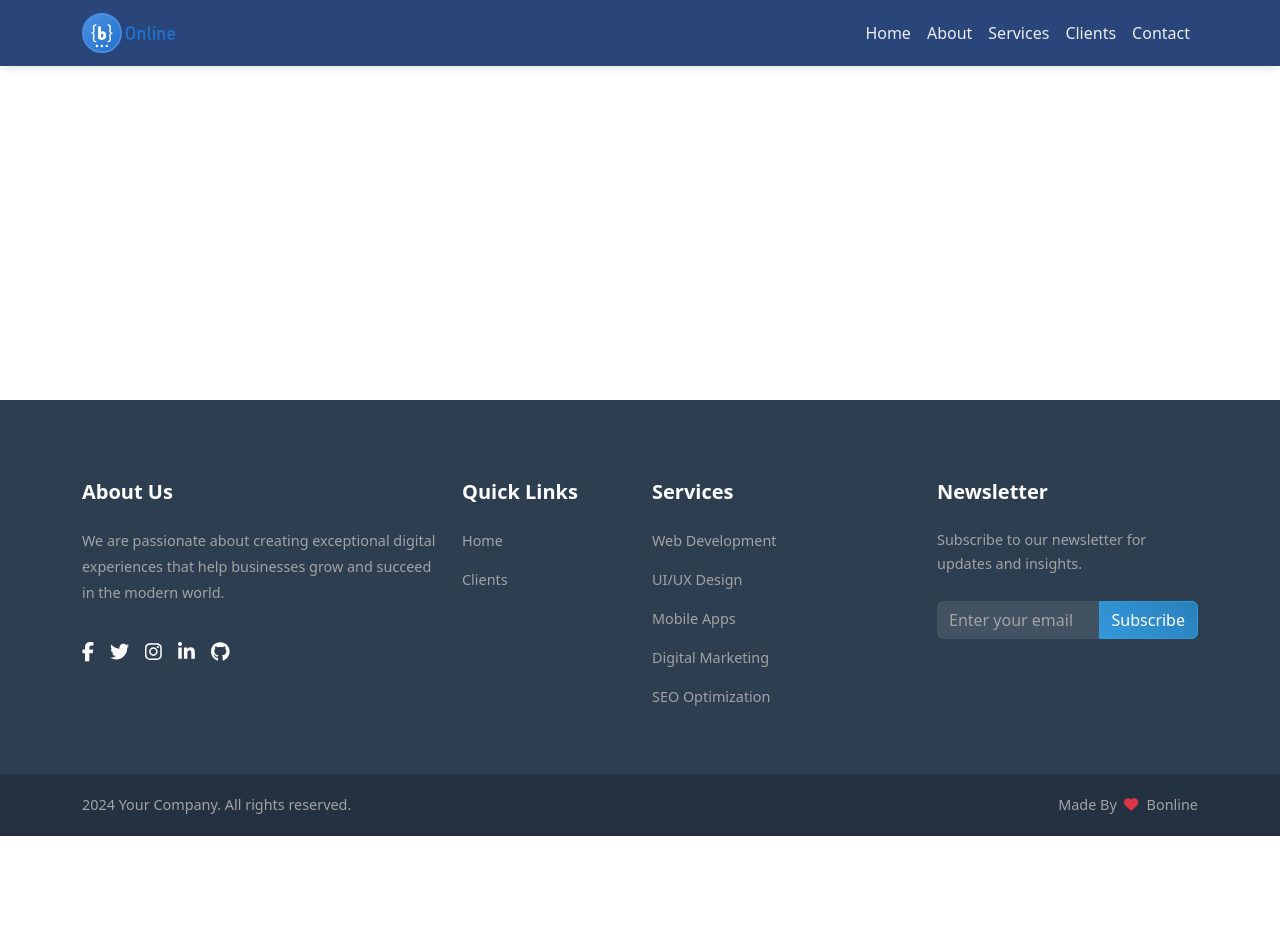
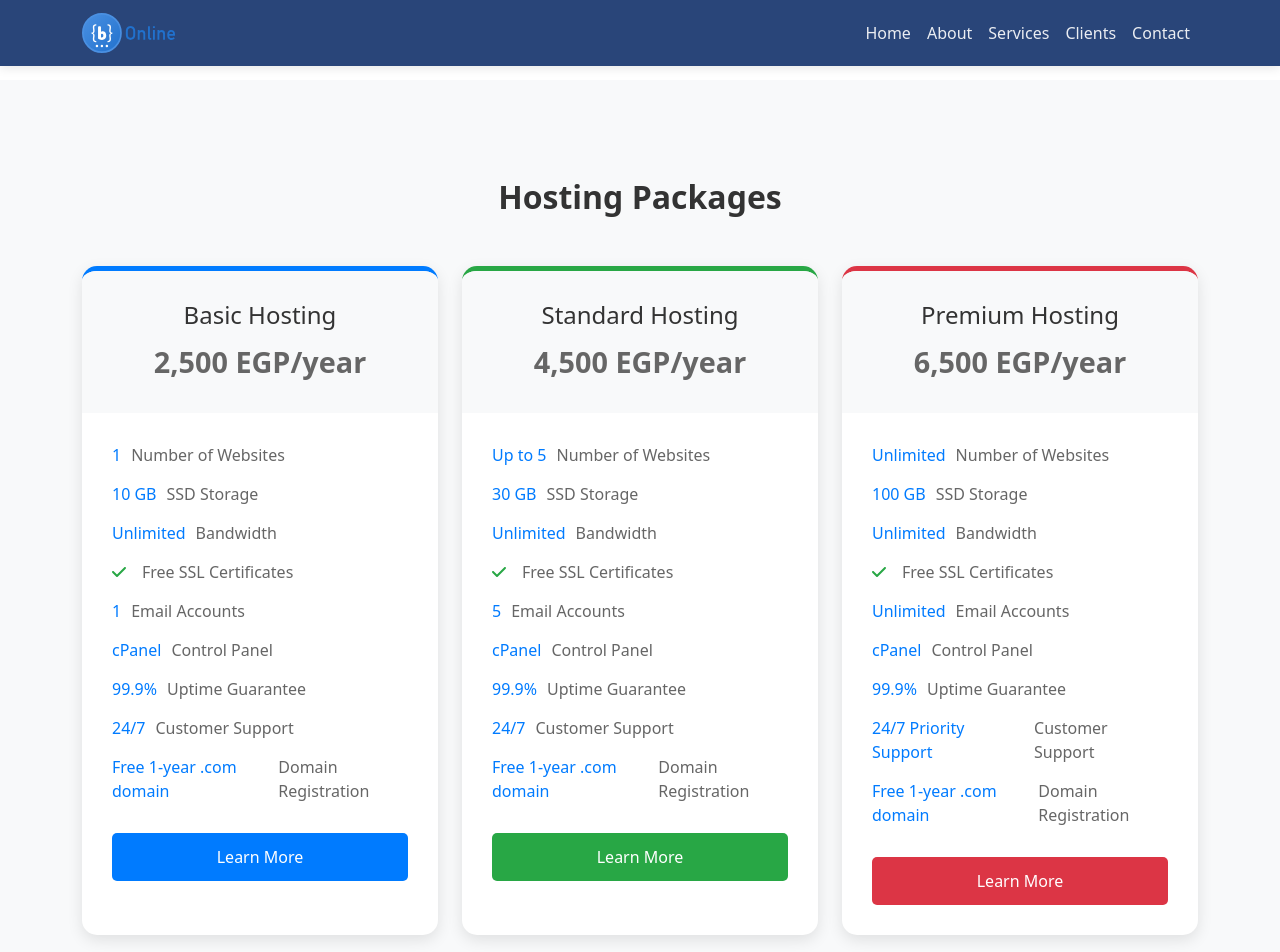
Before and after one commit to NourKaramBonline/Bonline, a React (Create React App) app: page /hosting-packages in a window 1280 px wide. Shown: the top 952 px of the page. Before the commit the page ends 836 px from the top, so only its background shows below. Built offline with nearby package versions, Linux system fonts and the light colour scheme.

Commit message:
Hosting packages adding packages

```diff
--- a/src/App.js
+++ b/src/App.js
@@ -17,6 +17,7 @@ import project5Logo from './assets/images/internationalElevatorlogo.jpg';
 import itc4uLogo from './assets/images/itc4uLogoNew.jpg';
 import Clients from './pages/Clients';
 import EcommercePackages from './pages/EcommercePackages';
+import HostingPackages from './pages/HostingPackages';
 import Layout from './components/Layout';
 import 'bootstrap/dist/css/bootstrap.min.css';
 import './styles.css';
@@ -141,7 +142,7 @@ function App() {
                                             <div className="card service-card h-100">
                                                 <div className="card-body text-center">
                                                     <FontAwesomeIcon icon={faServer} className="service-icon mb-3" />
-                                                    <h5 className="card-title">Hosting Solutions Packages</h5>
+                                                    <h5 className="card-title">Hosting Packages</h5>
                                                     <button
                                                         className='btn btn-outline-primary'
                                                         onClick={() => history.push('/hosting-packages')}
@@ -320,6 +321,7 @@ function App() {
                     )} />
                     <Route path="/clients" component={Clients} />
                     <Route path="/ecommerce-packages" component={EcommercePackages} />
+                    <Route path="/hosting-packages" component={HostingPackages} />
                 </Switch>
             </Layout>
         </div>
--- a/src/pages/HostingPackages.js
+++ b/src/pages/HostingPackages.js
@@ -1,109 +1,120 @@
 import React from 'react';
 import { FontAwesomeIcon } from '@fortawesome/react-fontawesome';
-import { faCheck, faStar, faTimes } from '@fortawesome/free-solid-svg-icons';
+import { faCheck, faTimes } from '@fortawesome/free-solid-svg-icons';
+import { useHistory } from 'react-router-dom';
+import styles from './HostingPackages.module.css';
 
-function HostingPackages() {
-    const packagesTwo = [
+const HostingPackages = () => {
+    const history = useHistory();
+
+    const handleLearnMore = () => {
+        history.push('/#about');
+        const aboutSection = document.getElementById('about');
+        if (aboutSection) {
+            aboutSection.scrollIntoView({ behavior: 'smooth' });
+        }
+    };
+
+    const allFeatures = [
+        'Number of Websites',
+        'SSD Storage',
+        'Bandwidth',
+        'Free SSL Certificates',
+        'Email Accounts',
+        'Control Panel',
+        'Uptime Guarantee',
+        'Customer Support',
+        'Domain Registration'
+    ];
+
+    const packages = [
         {
-            name: 'Basic Package',
-            price: 'Approximately 25,000 EGP',
-            features: [
-                'Custom responsive design compatible with all devices',
-                'Unlimited product listings',
-                'Integration with one payment gateway (e.g., PayPal, Stripe)',
-                'Basic shipping options configuration',
-                'User-friendly Content Management System (CMS)',
-                'Basic SEO optimization',
-                '1-year hosting (10 GB SSD storage, unlimited bandwidth)',
-                'Free domain registration for 1 year',
-                '1-month post-launch support'
-            ],
-            unsupportedFeatures: [
-                'Advanced shopping cart with discount and coupon functionalities',
-                'Integration with multiple payment gateways',
-                'Comprehensive shipping options and tax configurations',
-                'Inventory management system',
-                'Enhanced SEO optimization',
-                'Integration with social media platforms',
-                '3 months of post-launch support'
-            ],
-            recommended: false
+            name: 'Basic Hosting',
+            price: '2,500 EGP/year',
+            featureStatus: {
+                'Number of Websites': '1',
+                'SSD Storage': '10 GB',
+                'Bandwidth': 'Unlimited',
+                'Free SSL Certificates': true,
+                'Email Accounts': '1',
+                'Control Panel': 'cPanel',
+                'Uptime Guarantee': '99.9%',
+                'Customer Support': '24/7',
+                'Domain Registration': 'Free 1-year .com domain'
+            },
+            color: 'blue'
         },
         {
-            name: 'Standard Package',
-            price: 'Approximately 40,000 EGP',
-            features: [
-                'Custom responsive design with enhanced UI/UX elements',
-                'Unlimited product listings',
-                'Advanced shopping cart with discount and coupon functionalities',
-                'Integration with multiple payment gateways',
-                'Comprehensive shipping options and tax configurations',
-                'Inventory management system',
-                'Enhanced SEO optimization',
-                'Integration with social media platforms',
-                'Integration with social media platforms',
-                'Free domain registration for 1 year',
-                '3 months of post-launch support'
-            ],
-            unsupportedFeatures: [
-                'Bespoke responsive design with advanced UI/UX elements',
-                'Advanced shopping cart with personalized recommendations',
-                'Integration with CRM and email marketing tools',
-                'Training session on website management',
-                '1-year hosting (50 GB SSD storage, unlimited bandwidth)',
-                '6 months of post-launch support'
-            ],
-            recommended: true
+            name: 'Standard Hosting',
+            price: '4,500 EGP/year',
+            featureStatus: {
+                'Number of Websites': 'Up to 5',
+                'SSD Storage': '30 GB',
+                'Bandwidth': 'Unlimited',
+                'Free SSL Certificates': true,
+                'Email Accounts': '5',
+                'Control Panel': 'cPanel',
+                'Uptime Guarantee': '99.9%',
+                'Customer Support': '24/7',
+                'Domain Registration': 'Free 1-year .com domain'
+            },
+            color: 'green'
         },
         {
-            name: 'Premium Package',
-            price: 'Approximately 60,000 EGP',
-            features: [
-                'Bespoke responsive design with advanced UI/UX elements',
-                'Unlimited product listings',
-                'Advanced shopping cart with personalized recommendations',
-                'Integration with multiple payment gateways and methods',
-                'Comprehensive shipping, tax, and inventory management',
-                'Customer account management and order tracking',
-                'Blog or news section',
-                'Comprehensive SEO and performance optimization',
-                'Integration with CRM and email marketing tools',
-                'Training session on website management',
-                '1-year hosting (50 GB SSD storage, unlimited bandwidth)',
-                'Free domain registration for 1 year',
-                '6 months of post-launch support'
-            ],
-            recommended: false
+            name: 'Premium Hosting',
+            price: '6,500 EGP/year',
+            featureStatus: {
+                'Number of Websites': 'Unlimited',
+                'SSD Storage': '100 GB',
+                'Bandwidth': 'Unlimited',
+                'Free SSL Certificates': true,
+                'Email Accounts': 'Unlimited',
+                'Control Panel': 'cPanel',
+                'Uptime Guarantee': '99.9%',
+                'Customer Support': '24/7 Priority Support',
+                'Domain Registration': 'Free 1-year .com domain'
+            },
+            color: 'red'
         }
     ];
 
     return (
-        <div className="ecommerce-packages-section py-5">
-            <div className="container">
-                <h2 className="text-center mb-5">E-commerce Solutions Packages</h2>
-                <p className="text-center mb-5">Choose the perfect package for your online business needs</p>
-
+        <div className={styles.packagesContainer}>
+            <div className="container py-5">
+                <h2 className={styles.sectionTitle}>Hosting Packages</h2>
                 <div className="row justify-content-center">
-                    {packagesTwo.map((pkg, index) => (
-                        <div className="col-md-4 mb-4" key={index}>
-                            <div className={`card package-card package-${index + 1} ${pkg.recommended ? 'recommended' : ''}`}>
-                                {pkg.recommended && (
-                                    <div className="recommended-badge">
-                                        <FontAwesomeIcon icon={faStar} /> Most Popular
+                    {packages.map((pkg, index) => (
+                        <div className="col-lg-4 col-md-6 mb-4" key={index}>
+                            <div className={`${styles.packageCard} ${styles[`package${pkg.color}`]}`}>
+                                <div className={styles.packageHeader}>
+                                    <h3 className={styles.packageTitle}>{pkg.name}</h3>
+                                    <div className={styles.packagePrice}>{pkg.price}</div>
+                                </div>
+                                <div className={styles.packageContent}>
+                                    <div className={styles.featuresList}>
+                                        {allFeatures.map((feature, idx) => (
+                                            <div key={idx} className={styles.featureItem}>
+                                                {pkg.featureStatus[feature] === true ? (
+                                                    <span className={styles.checkIcon}>
+                                                        <FontAwesomeIcon icon={faCheck} />
+                                                    </span>
+                                                ) : pkg.featureStatus[feature] === false ? (
+                                                    <span className={styles.timesIcon}>
+                                                        <FontAwesomeIcon icon={faTimes} />
+                                                    </span>
+                                                ) : (
+                                                    <span className={styles.featureValue}>{pkg.featureStatus[feature]}</span>
+                                                )}
+                                                {feature}
+                                            </div>
+                                        ))}
                                     </div>
-                                )}
-                                <div className="card-body">
-                                    <h3 className="card-title text-center mb-4">{pkg.name}</h3>
-                                    <h4 className="price text-center mb-4">{pkg.price}</h4>
-                                    <ul className="feature-list">
-                                        {pkg.features.map((feature, idx) => (
-                                            <li key={idx}>
-                                                <FontAwesomeIcon icon={faCheck} className="me-2 text-success" />
-                                                {feature}
-                                            </li>
-                                        ))}
-                                    </ul>
-                                    <button className="btn btn-primary w-100 mt-4">Get Started</button>
+                                    <button
+                                        onClick={handleLearnMore}
+                                        className={`${styles.buyButton} ${styles[`btn${pkg.color}`]}`}
+                                    >
+                                        Learn More
+                                    </button>
                                 </div>
                             </div>
                         </div>
@@ -112,6 +123,6 @@ function HostingPackages() {
             </div>
         </div>
     );
-}
+};
 
 export default HostingPackages;
--- /dev/null
+++ b/src/pages/HostingPackages.module.css
@@ -0,0 +1,125 @@
+.packagesContainer {
+    padding: 50px 0;
+    background-color: #f8f9fa;
+}
+
+.sectionTitle {
+    text-align: center;
+    margin-bottom: 50px;
+    color: #333;
+    font-weight: bold;
+}
+
+.packageCard {
+    background: white;
+    border-radius: 15px;
+    overflow: hidden;
+    transition: transform 0.3s ease;
+    height: 100%;
+    box-shadow: 0 5px 15px rgba(0, 0, 0, 0.1);
+}
+
+.packageCard:hover {
+    transform: translateY(-10px);
+}
+
+.packageblue {
+    border-top: 5px solid #007bff;
+}
+
+.packagegreen {
+    border-top: 5px solid #28a745;
+}
+
+.packagered {
+    border-top: 5px solid #dc3545;
+}
+
+.packageHeader {
+    padding: 30px;
+    text-align: center;
+    background: #f8f9fa;
+}
+
+.packageTitle {
+    margin: 0;
+    font-size: 1.5rem;
+    color: #333;
+}
+
+.packagePrice {
+    font-size: 1.8rem;
+    font-weight: bold;
+    color: #666;
+    margin-top: 10px;
+}
+
+.packageContent {
+    padding: 30px;
+}
+
+.featuresList {
+    margin-bottom: 30px;
+}
+
+.featureItem {
+    display: flex;
+    align-items: center;
+    margin-bottom: 15px;
+    color: #666;
+}
+
+.checkIcon {
+    color: #28a745;
+    margin-right: 10px;
+    width: 20px;
+}
+
+.timesIcon {
+    color: #dc3545;
+    margin-right: 10px;
+    width: 20px;
+}
+
+.featureValue {
+    color: #007bff;
+    margin-right: 10px;
+    font-weight: 500;
+}
+
+.buyButton {
+    width: 100%;
+    padding: 12px;
+    border: none;
+    border-radius: 5px;
+    font-weight: 500;
+    cursor: pointer;
+    transition: all 0.3s ease;
+}
+
+.btnblue {
+    background: #007bff;
+    color: white;
+}
+
+.btnblue:hover {
+    background: #0056b3;
+}
+
+.btngreen {
+    background: #28a745;
+    color: white;
+}
+
+.btngreen:hover {
+    background: #218838;
+}
+
+.btnred {
+    background: #dc3545;
+    color: white;
+}
+
+.btnred:hover {
+    background: #c82333;
+}
```
